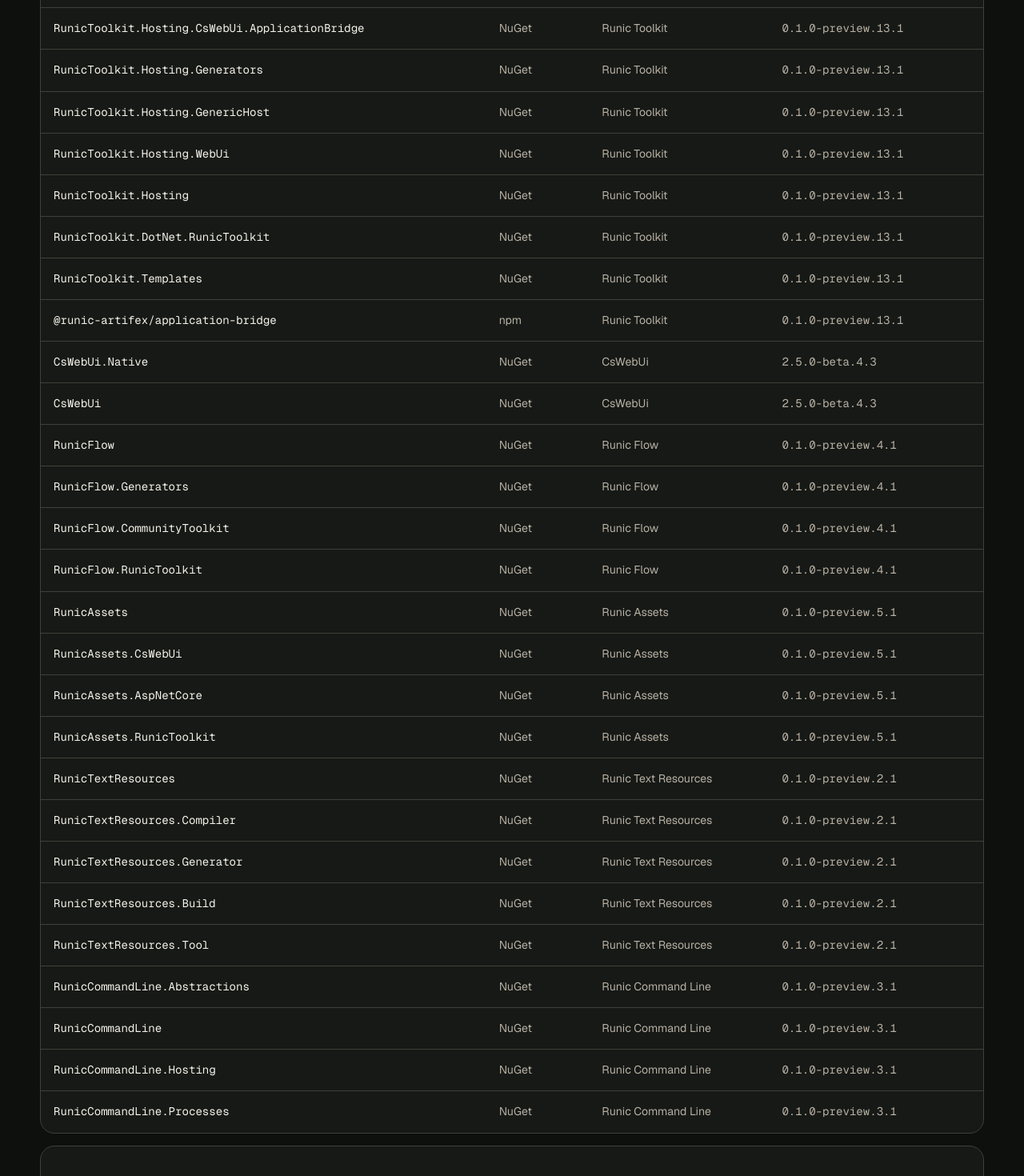
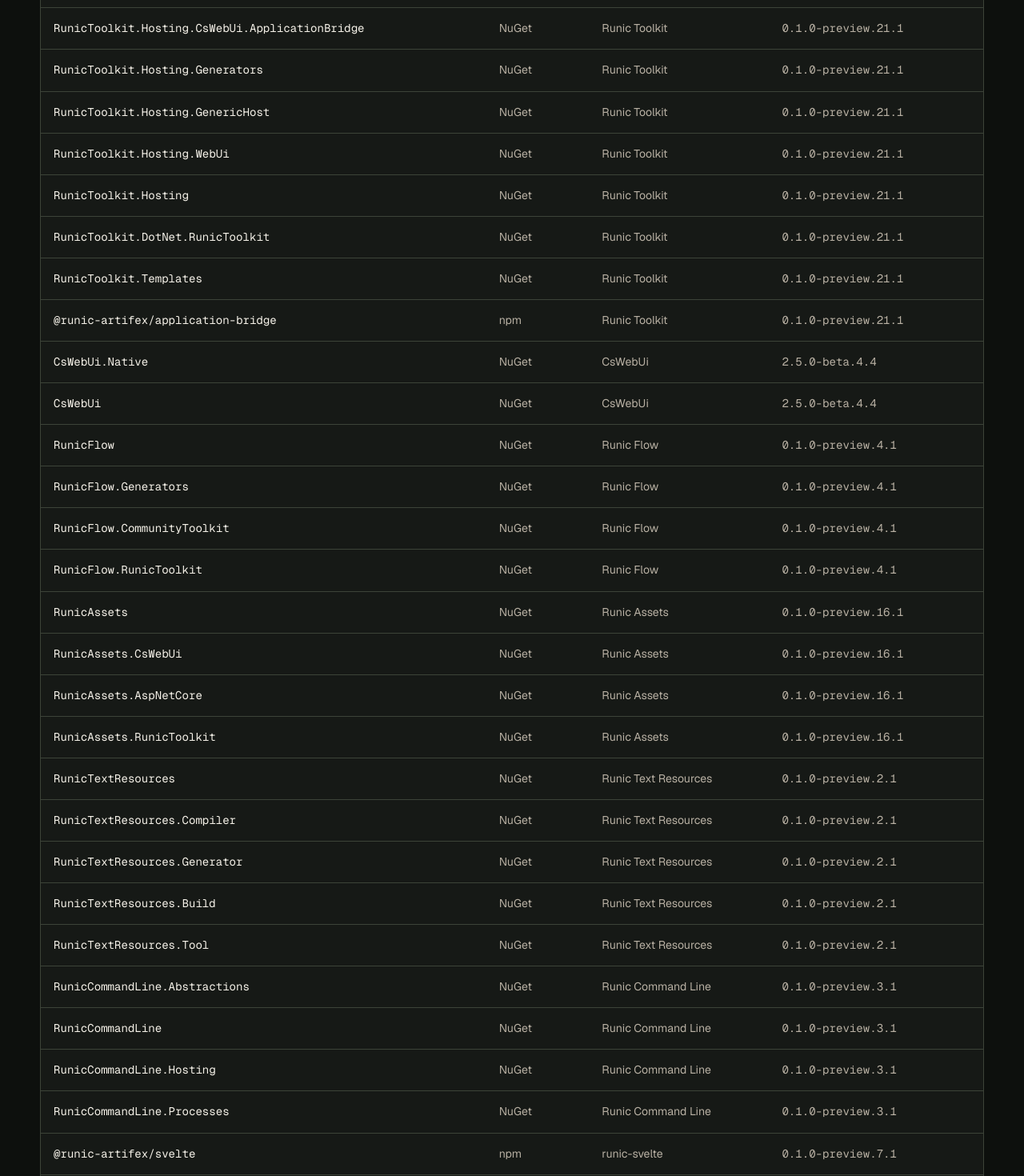
Before and after one commit to Runic-Artifex/runic-docs, a Next.js app: page /packages in a window 1280 px wide. Shown: the part 940-2410 px from the top of the page at 80% size. Built offline with nearby package versions, Linux system fonts and the light colour scheme.

Commit message:
Document the Svelte 5 and Vite integration path (#4)
* docs: add Svelte 5 and Vite integration path

* docs: pin race-free Toolkit preview

* docs: align release catalog with published previews

---------

Co-authored-by: Viktor Jannicke <viktor@jannicke.eu>

```diff
--- a/app/application-bridge/page.tsx
+++ b/app/application-bridge/page.tsx
@@ -11,7 +11,7 @@
       <p className="eyebrow">Runic Toolkit</p>
       <h1>Named application concepts cross one validated boundary.</h1>
       <p className="lede">The Application Bridge is the official frontend boundary for Runic Toolkit. It replaces generic ViewModel projection with explicit commands, receipts, snapshots, events, and public errors.</p>
-      <div className="actions"><a className="button primary" href="https://github.com/Runic-Artifex/runic-toolkit-examples/tree/main/samples/03-SetupApplication">Study the Setup vertical</a><a className="button secondary" href="https://github.com/Runic-Artifex/runic-toolkit/blob/main/docs/guides/application-bridge.md">Repository guide</a></div>
+      <div className="actions"><a className="button primary" href="https://github.com/Runic-Artifex/runic-toolkit-examples/tree/main/samples/04-SvelteKitSetupApplication">Study the SvelteKit vertical</a><a className="button secondary" href="https://github.com/Runic-Artifex/runic-toolkit/blob/main/docs/guides/application-bridge.md">Repository guide</a></div>
     </section>
     <section className="content-grid shell">
       <article className="info-card full">
@@ -23,9 +23,10 @@
       <article className="info-card"><p className="eyebrow">Layers</p><h2>Same application interface</h2><p><code>CsWebUiApplicationBridgeLive</code>, <code>MockApplicationBridge</code>, and fault-injection Layers expose the same semantics. Renderer code remains independent of the active transport.</p></article>
       <article className="info-card"><p className="eyebrow">Host runtime</p><h2>NativeAOT by construction</h2><p>Generated DTOs, strict codecs, exhaustive dispatch, and typed event publishers avoid reflection. Sessions own bounded admission, revisions, sequence numbers, duplicate rejection, operations, and deterministic teardown.</p></article>
       <article className="info-card"><p className="eyebrow">Security</p><h2>Privileged choices remain native</h2><p>The frontend can request destination selection but cannot send a privileged path. The host returns an opaque selection ID plus display-safe metadata and validates that handle when work begins.</p></article>
+      <article className="info-card full"><p className="eyebrow">Official frontend path</p><h2>Svelte 5, SvelteKit, Vite 8, and Vite DevTools</h2><p><code>@runic-artifex/svelte</code> projects one Application Bridge controller into Svelte 5 runes and context. <code>@runic-artifex/sveltekit</code> owns the static SPA adapter and native-host page options. <code>@runic-artifex/vite-plugin-runic-toolkit</code> owns Toolkit development metadata, bounded inspection, and HMR resources. The official <code>@vitejs/devtools</code> plugin remains the DevTools host and is excluded from production output.</p><p>These integrations intentionally support Svelte 5 only. They do not carry compatibility code for pre-runes Svelte releases, and framework adapters do not duplicate transport, reconnect, or protocol state.</p></article>
       <article className="info-card full"><p className="eyebrow">Wire vocabulary</p><h2>Describe the application, not its implementation</h2><div className="package-list"><code>InitializeApplication</code><code>SelectDestination</code><code>Navigate</code><code>StartInstallation</code><code>OperationProgress</code><code>OperationCompleted</code><code>OperationFailed</code><code>CancelOperation</code></div><p>There is no generic <code>setProperty</code>, numeric member identifier, or ViewModel <code>execute</code> operation. Long-running work returns an operation ID promptly; progress and terminal outcomes arrive through the validated Effect Stream. Cancellation is an explicit protocol action.</p></article>
-      <article className="info-card full"><p className="eyebrow">Install</p><h2>Consume the verified private candidate</h2><pre><code>dotnet add package RunicToolkit.Hosting.CsWebUi.ApplicationBridge --version 0.1.0-preview.13.1</code></pre><pre><code>dotnet add package RunicToolkit.ApplicationBridge.Generators --version 0.1.0-preview.13.1</code></pre><pre><code>npm install @runic-artifex/application-bridge@0.1.0-preview.13.1 effect@3.22.1</code></pre><p>The package commands become public at launch. Until then, authenticated GitHub Packages access is required.</p></article>
-      <article className="info-card full"><p className="eyebrow">Reference proof</p><h2>The neutral Setup application closes the loop</h2><p>The package-only reference application covers initialization, backend-authoritative navigation, opaque destination selection, installation receipts, progress, completion, failure, cancellation, recovery, production frontend output, NativeAOT, and a real Windows native-browser roundtrip.</p></article>
+      <article className="info-card full"><p className="eyebrow">Install</p><h2>Consume the verified private candidates</h2><pre><code>dotnet add package RunicToolkit.Hosting.CsWebUi.ApplicationBridge --version 0.1.0-preview.21.1</code></pre><pre><code>dotnet add package RunicToolkit.ApplicationBridge.Generators --version 0.1.0-preview.21.1</code></pre><pre><code>npm install @runic-artifex/application-bridge@0.1.0-preview.21.1 @runic-artifex/svelte@0.1.0-preview.7.1 svelte@5.56.8 effect@3.22.1</code></pre><pre><code>npm install -D @runic-artifex/sveltekit@0.1.0-preview.7.1 @runic-artifex/vite-plugin-runic-toolkit@0.1.0-preview.7.1 @vitejs/devtools@0.4.12 vite@8.2.1</code></pre><p>The package commands become public at launch. Until then, authenticated GitHub Packages access is required.</p></article>
+      <article className="info-card full"><p className="eyebrow">Reference proof</p><h2>The package-only Setup applications close the loop</h2><p>The neutral and SvelteKit reference applications cover initialization, backend-authoritative navigation, opaque destination selection, installation receipts, progress, completion, failure, cancellation, recovery, development DevTools, deterministic production frontend output, NativeAOT, and real native-browser roundtrips.</p></article>
     </section>
   </main>;
 }
--- a/app/docs-data.ts
+++ b/app/docs-data.ts
@@ -21,22 +21,22 @@
     kicker: "Application composition",
     summary: "A NativeAOT-first toolbelt for lifecycle, hosting, desktop contracts, frontend builds, and explicit application bridges.",
     description: "Runic Toolkit composes the same application model across desktop windows, browser frontends, Generic Host, and framework-owned UI state. Its official Application Bridge carries named domain commands and validated events through one NativeAOT-safe host boundary.",
-    version: "0.1.0-preview.13.1", source: "https://github.com/Runic-Artifex/runic-toolkit",
+    version: "0.1.0-preview.21.1", source: "https://github.com/Runic-Artifex/runic-toolkit",
     bestFor: ["Composing .NET desktop and browser applications", "NativeAOT-safe application hosting", "Effect Schema-first application contracts with generated C# dispatch"],
     boundaries: ["Does not own UI languages, flow, command-line parsing, localization, or assets", "Uses named domain commands and events rather than exposing ViewModels as the public application contract", "Rendering frameworks own presentation state; the bridge owns validation, transport, sessions, revisions, and operations"],
     packages: ["RunicToolkit.ApplicationBridge", "RunicToolkit.ApplicationBridge.Generators", "RunicToolkit.Collections", "RunicToolkit.Desktop", "RunicToolkit.Hosting.Abstractions", "RunicToolkit.Hosting.Build", "RunicToolkit.Hosting.CsWebUi", "RunicToolkit.Hosting.CsWebUi.App", "RunicToolkit.Hosting.CsWebUi.ApplicationBridge", "RunicToolkit.Hosting.Generators", "RunicToolkit.Hosting.GenericHost", "RunicToolkit.Hosting.WebUi", "RunicToolkit.Hosting", "RunicToolkit.DotNet.RunicToolkit", "RunicToolkit.Templates"],
     npmPackages: ["@runic-artifex/application-bridge"],
-    install: ["dotnet add package RunicToolkit.Hosting.CsWebUi.ApplicationBridge --version 0.1.0-preview.13.1", "npm install @runic-artifex/application-bridge@0.1.0-preview.13.1 effect@3.22.1"],
+    install: ["dotnet add package RunicToolkit.Hosting.CsWebUi.ApplicationBridge --version 0.1.0-preview.21.1", "npm install @runic-artifex/application-bridge@0.1.0-preview.21.1 effect@3.22.1"],
   },
   {
     slug: "cs-webui", name: "CsWebUi", shortName: "CsWebUi", mark: "CW",
     kicker: "Native host",
     summary: "Modern .NET bindings for WebUI with safe window ownership, callbacks, embedded assets, and NativeAOT support.",
     description: "CsWebUi uses an installed browser or supported WebView as a lightweight cross-platform desktop UI. The raw package mirrors WebUI's C ABI; the high-level package adds deterministic managed ownership and safer application APIs.",
-    version: "2.5.0-beta.4.3", source: "https://github.com/Runic-Artifex/cs-webui",
+    version: "2.5.0-beta.4.4", source: "https://github.com/Runic-Artifex/cs-webui",
     bestFor: ["Small cross-platform desktop hosts backed by web technology", "Direct WebUI interop without a larger application framework", "Dynamic or opt-in static NativeAOT deployment"],
     boundaries: ["Tracks the WebUI 2.5 beta ABI", "Remains independently useful without Runic Toolkit", "Raw and safe packages are intentionally separate"],
-    packages: ["CsWebUi.Native", "CsWebUi"], install: ["dotnet add package CsWebUi --version 2.5.0-beta.4.3"],
+    packages: ["CsWebUi.Native", "CsWebUi"], install: ["dotnet add package CsWebUi --version 2.5.0-beta.4.4"],
   },
   {
     slug: "runic-flow", name: "Runic Flow", shortName: "Flow", mark: "RF",
@@ -53,10 +53,10 @@
     kicker: "Shared infrastructure",
     summary: "Safe paths, immutable manifests, portable archives, development sources, and adapters for ASP.NET Core, CsWebUi, and Toolkit.",
     description: "Runic Assets defines a transport-neutral static-asset model. A canonical standard-ZIP format and strict path validation let the same manifest move through embedded, development, browser, and server hosts.",
-    version: "0.1.0-preview.5.1", source: "https://github.com/Runic-Artifex/runic-assets",
+    version: "0.1.0-preview.16.1", source: "https://github.com/Runic-Artifex/runic-assets",
     bestFor: ["Sharing static assets across hosts", "Deterministic embedded and development sources", "Portable, validated asset archives"],
     boundaries: ["Core has no UI or web framework dependency", "Host delivery lives in owned adapters", "Archive format is documented separately from host behavior"],
-    packages: ["RunicAssets", "RunicAssets.CsWebUi", "RunicAssets.AspNetCore", "RunicAssets.RunicToolkit"], install: ["dotnet add package RunicAssets --version 0.1.0-preview.5.1"],
+    packages: ["RunicAssets", "RunicAssets.CsWebUi", "RunicAssets.AspNetCore", "RunicAssets.RunicToolkit"], install: ["dotnet add package RunicAssets --version 0.1.0-preview.16.1"],
   },
   {
     slug: "runic-text-resources", name: "Runic Text Resources", shortName: "Text Resources", mark: "TR",
--- a/app/getting-started/page.tsx
+++ b/app/getting-started/page.tsx
@@ -6,7 +6,7 @@
 export default function GettingStartedPage() {
   return <main><section className="page-hero shell"><p className="eyebrow">Getting started</p><h1>Begin at the capability boundary.</h1><p className="lede">Runic Artifex is not one mandatory stack. Choose an independent product, then add integrations owned by that product when your application needs them.</p></section><section className="content-grid shell">
     <article className="info-card"><p className="eyebrow">01 · Choose</p><h2>Pick the owner</h2><ul><li>Need a desktop browser host? Start with <Link href="/products/cs-webui">CsWebUi</Link>.</li><li>Need application composition across hosts and frontends? Start with <Link href="/products/runic-toolkit">Runic Toolkit</Link>.</li><li>Need flow, assets, localization, or CLI only? Consume that product without Toolkit.</li></ul></article>
-    <article className="info-card"><p className="eyebrow">02 · Install</p><h2>Use exact preview versions</h2><p>The first public train preserves versions already proven through private package canaries. The Application Bridge is the official frontend boundary.</p><pre><code>dotnet add package RunicToolkit.Hosting.CsWebUi.ApplicationBridge --version 0.1.0-preview.13.1</code></pre><pre><code>npm install @runic-artifex/application-bridge@0.1.0-preview.13.1 effect@3.22.1</code></pre></article>
+    <article className="info-card"><p className="eyebrow">02 · Install</p><h2>Use exact preview versions</h2><p>The first public train preserves versions already proven through private package canaries. The Application Bridge is the official frontend boundary; Svelte support targets Svelte 5 only.</p><pre><code>dotnet add package RunicToolkit.Hosting.CsWebUi.ApplicationBridge --version 0.1.0-preview.21.1</code></pre><pre><code>npm install @runic-artifex/application-bridge@0.1.0-preview.21.1 @runic-artifex/svelte@0.1.0-preview.7.1 svelte@5.56.8 effect@3.22.1</code></pre></article>
     <article className="info-card"><p className="eyebrow">03 · Integrate</p><h2>Let adapters point inward</h2><p>For example, Runic Flow remains UI-neutral. <code>RunicFlow.RunicToolkit</code> depends on both Flow and Toolkit and is released by Flow.</p><pre><code>dotnet add package RunicFlow.RunicToolkit --version 0.1.0-preview.4.1</code></pre></article>
     <article className="info-card"><p className="eyebrow">04 · Verify</p><h2>Keep the application in control</h2><ul><li>Pin exact product versions during the preview.</li><li>Publish the final application with trimming and NativeAOT when supported.</li><li>Do not add NuGet <code>packages.lock.json</code>; application package managers already own dependency resolution.</li><li>Keep ordinary npm <code>package-lock.json</code> files for applications.</li></ul></article>
     <article className="info-card full"><div className="notice"><strong>Before public launch</strong><p>These commands name verified release candidates but will resolve publicly only after repository visibility and registry trusted-publisher setup are completed together. The documentation gate is complete.</p></div><p>Continue with the <Link className="text-link" href="/application-bridge">Application Bridge guide</Link>, the <Link className="text-link" href="/packages">full package catalog</Link>, or the <Link className="text-link" href="/architecture">dependency rules</Link>.</p></article>
--- a/app/packages/page.tsx
+++ b/app/packages/page.tsx
@@ -4,7 +4,13 @@
 
 export const metadata: Metadata = { title: "Package catalog", description: "The NuGet and npm packages owned by each Runic Artifex product." };
 
+const frontendIntegrations = [
+  { name: "@runic-artifex/svelte", owner: "runic-svelte", version: "0.1.0-preview.7.1", source: "https://github.com/Runic-Artifex/runic-svelte" },
+  { name: "@runic-artifex/sveltekit", owner: "runic-svelte", version: "0.1.0-preview.7.1", source: "https://github.com/Runic-Artifex/runic-svelte" },
+  { name: "@runic-artifex/vite-plugin-runic-toolkit", owner: "runic-vite", version: "0.1.0-preview.7.1", source: "https://github.com/Runic-Artifex/runic-vite" },
+] as const;
+
 export default function PackagesPage() {
   const rows = products.flatMap((product) => [...product.packages.map((name) => ({ name, registry: "NuGet", product })), ...(product.npmPackages ?? []).map((name) => ({ name, registry: "npm", product }))]);
-  return <main><section className="page-hero shell"><p className="eyebrow">Package catalog</p><h1>One owner for every public package.</h1><p className="lede">Package families release independently. Integration packages are owned by the product named first.</p></section><section className="content-grid shell"><div className="package-table"><table><thead><tr><th>Package</th><th>Registry</th><th>Owner</th><th>First public candidate</th></tr></thead><tbody>{rows.map(({ name, registry, product }) => <tr key={`${registry}:${name}`}><td>{name}</td><td>{registry}</td><td><Link href={`/products/${product.slug}`}>{product.name}</Link></td><td><code>{product.version}</code></td></tr>)}</tbody></table></div><article className="info-card full"><p className="eyebrow">Version policy</p><h2>Exact during preview, explicit afterward</h2><p>Each repository releases one version across its owned package family. Cross-product dependencies remain exact while contracts settle. Applications decide their own update cadence.</p></article></section></main>;
+  return <main><section className="page-hero shell"><p className="eyebrow">Package catalog</p><h1>One owner for every public package.</h1><p className="lede">Package families release independently. Integration repositories own how their framework connects to Toolkit.</p></section><section className="content-grid shell"><div className="package-table"><table><thead><tr><th>Package</th><th>Registry</th><th>Owner</th><th>First public candidate</th></tr></thead><tbody>{rows.map(({ name, registry, product }) => <tr key={`${registry}:${name}`}><td>{name}</td><td>{registry}</td><td><Link href={`/products/${product.slug}`}>{product.name}</Link></td><td><code>{product.version}</code></td></tr>)}{frontendIntegrations.map((integration) => <tr key={`npm:${integration.name}`}><td>{integration.name}</td><td>npm</td><td><a href={integration.source}>{integration.owner}</a></td><td><code>{integration.version}</code></td></tr>)}</tbody></table></div><article className="info-card full"><p className="eyebrow">Version policy</p><h2>Exact during preview, explicit afterward</h2><p>Each repository releases one version across its owned package family. Cross-product dependencies remain exact while contracts settle. Applications decide their own update cadence.</p></article></section></main>;
 }
--- a/app/releases/page.tsx
+++ b/app/releases/page.tsx
@@ -3,12 +3,12 @@
 export const metadata: Metadata = { title: "Releases", description: "Initial public preview order and registry safety model for Runic Artifex." };
 
 const train = [
-  ["CsWebUi", "2.5.0-beta.4.3", "Already available on nuget.org"],
+  ["CsWebUi", "2.5.0-beta.4.4", "Already available on nuget.org"],
   ["Runic Command Line", "0.1.0-preview.3.1", "Independent"],
   ["Runic Text Resources", "0.1.0-preview.2.1", "Independent"],
-  ["Runic Toolkit", "0.1.0-preview.13.1", "Before Toolkit integrations"],
+  ["Runic Toolkit", "0.1.0-preview.21.1", "Before Toolkit integrations"],
   ["Runic Flow", "0.1.0-preview.4.1", "After Runic Toolkit"],
-  ["Runic Assets", "0.1.0-preview.5.1", "After Runic Toolkit"],
+  ["Runic Assets", "0.1.0-preview.16.1", "After Runic Toolkit"],
 ];
 
 export default function ReleasesPage() {
```
Also changed, not shown: 1 other file (tests, documents, lock files or other folders).
